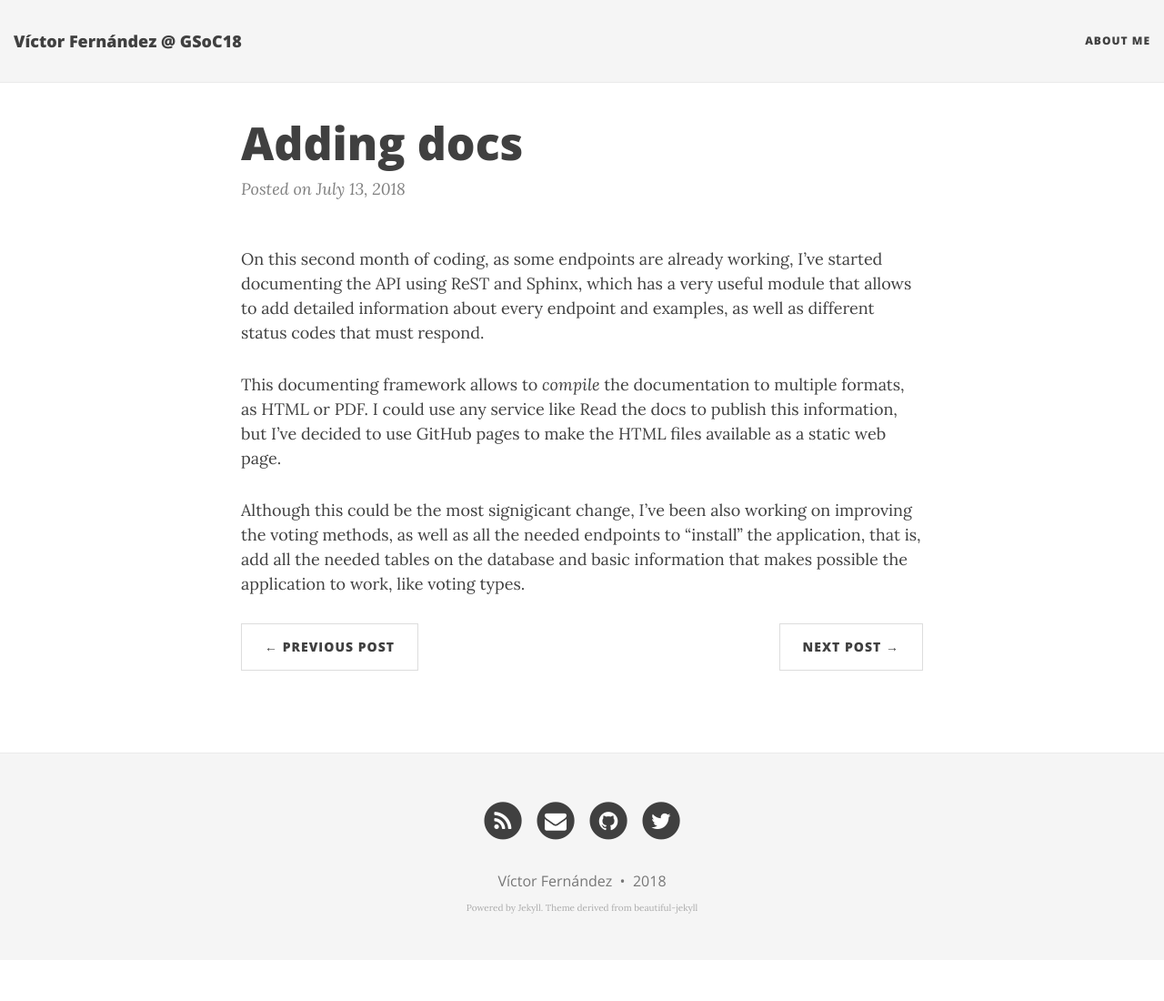
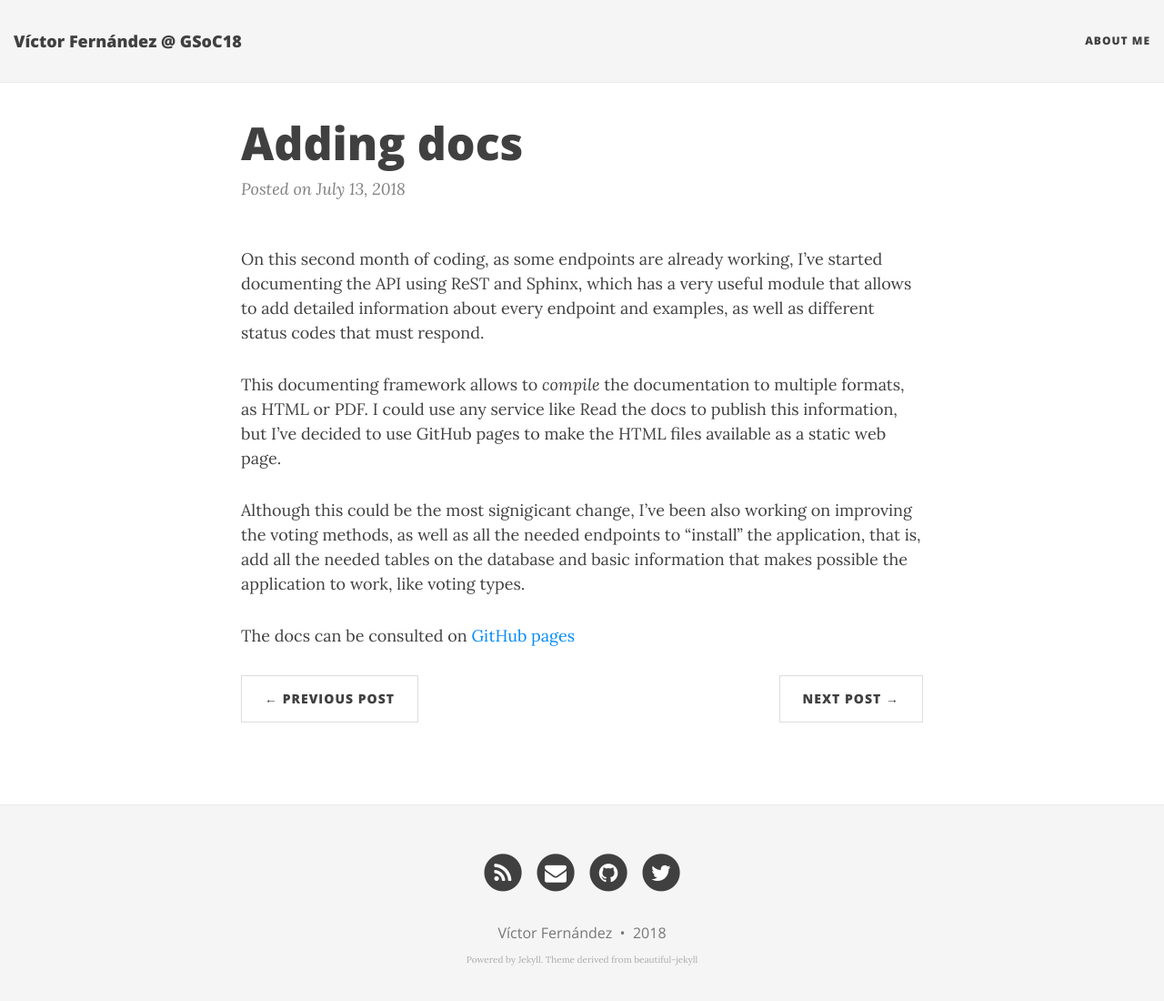
Before and after one commit to vfrico/dbpedia-gsoc-18, a Jekyll site: the page built from _posts/2018-07-13-adding-docs.markdown, in a window 1280 px wide and 1112 px high. Shown: the top 1100 px of the window at 91% size. Built offline with Jekyll 4.4.1, drawn with Linux system fonts in a browser that asks for light colours; nearby versions of some CDN libraries; comment, search, counter and statistics services are not loaded.

Commit message:
Added github pages link

```diff
--- a/_posts/2018-07-13-adding-docs.markdown
+++ b/_posts/2018-07-13-adding-docs.markdown
@@ -10,3 +10,5 @@ On this second month of coding, as some endpoints are already working, I've star
 This documenting framework allows to *compile* the documentation to multiple formats, as HTML or PDF. I could use any service like Read the docs to publish this information, but I've decided to use GitHub pages to make the HTML files available as a static web page.
 
 Although this could be the most signigicant change, I've been also working on improving the voting methods, as well as all the needed endpoints to "install" the application, that is, add all the needed tables on the database and basic information that makes possible the application to work, like voting types.
+
+The docs can be consulted on [GitHub pages](https://vfrico.github.io/mapping-predictor-backend/)
```
